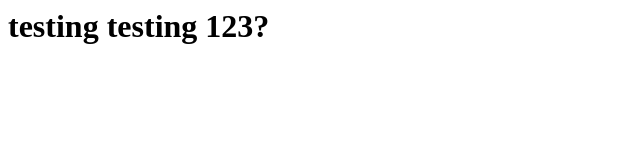
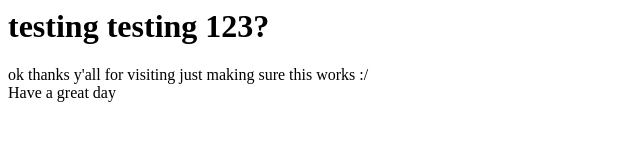
Before and after one commit to carin-r/things2-, a plain HTML site: page index.html in a window 1280 px wide. Shown: the whole page, without its empty margins (0-640 px from the left). Drawn offline with Linux system fonts and the light colour scheme.

Commit message:
Update index.html

```diff
--- a/index.html
+++ b/index.html
@@ -1 +1,3 @@
 <h1>testing testing 123?</h1>
+<p>ok thanks y'all for visiting just making sure this works :/
+  <br>Have a great day</p>
```
